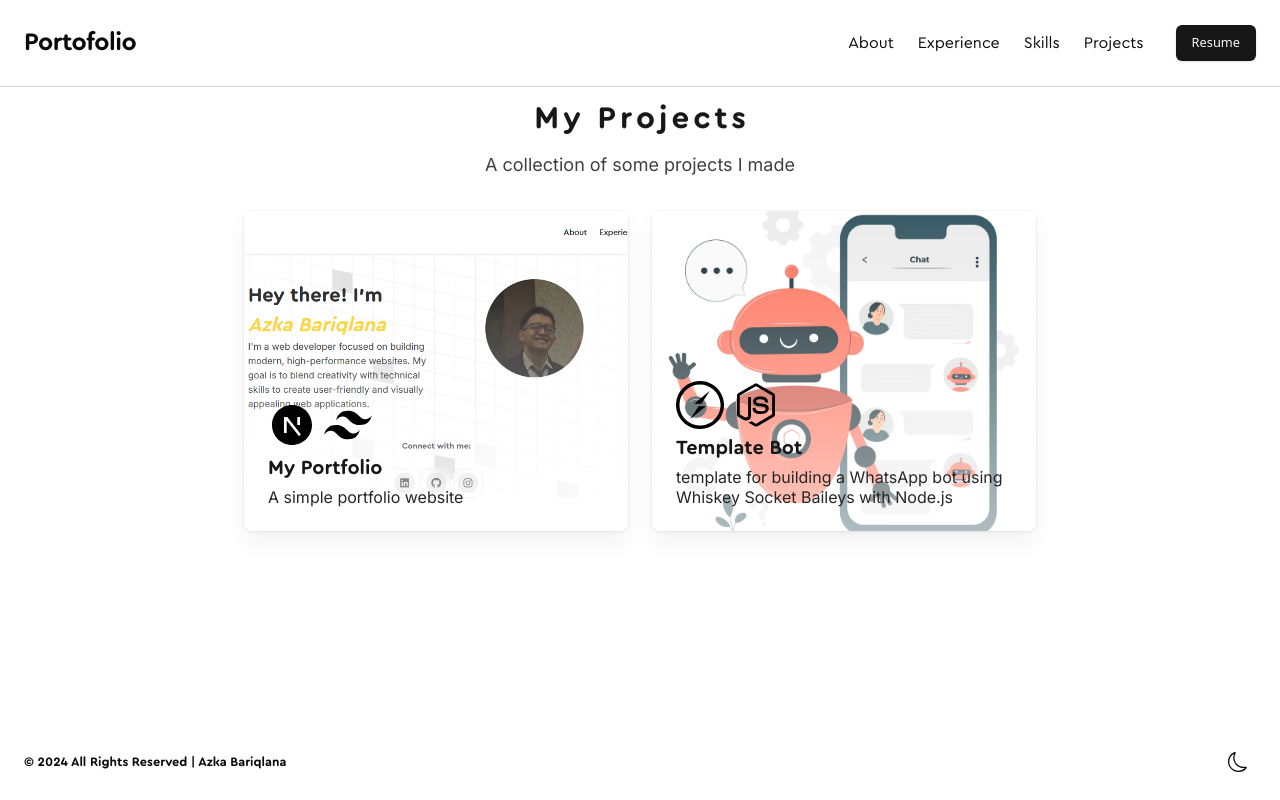
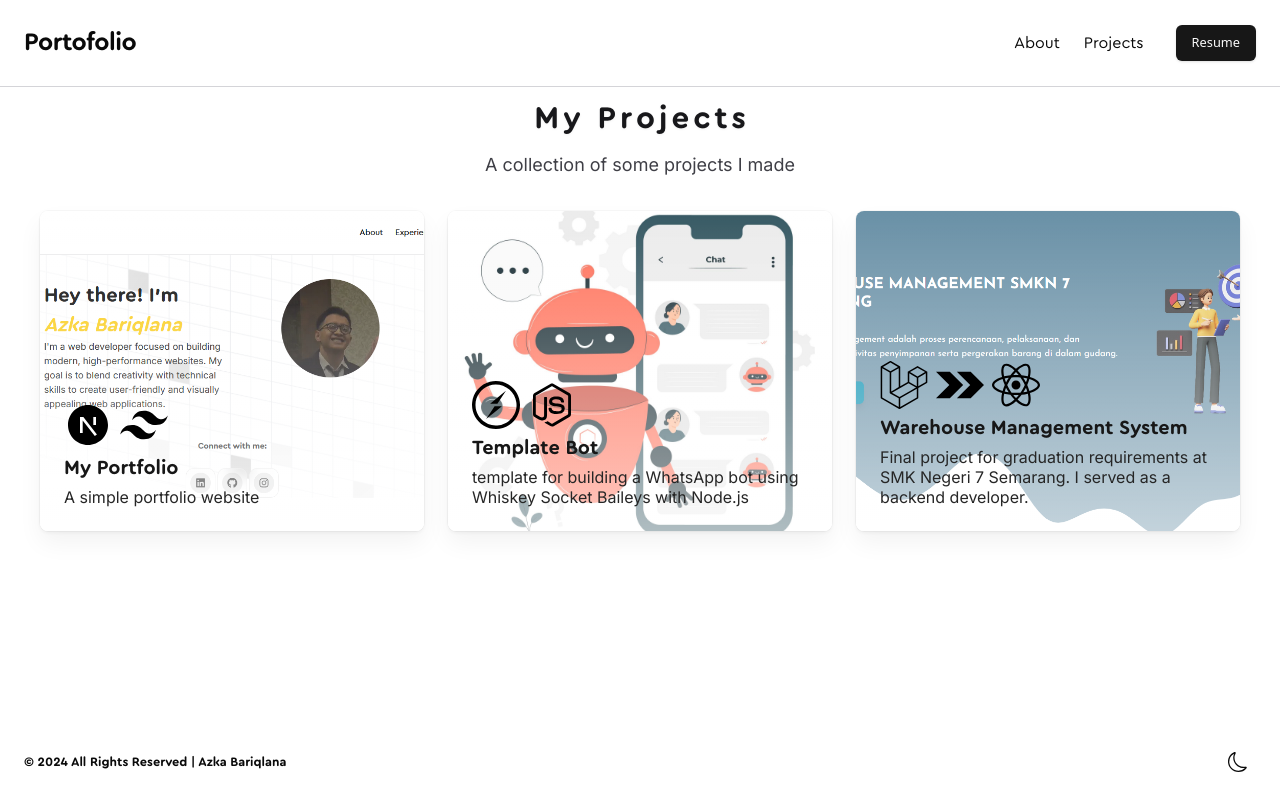
Before and after one commit to azkbrqlna/portofolio, a Next.js app: page /projects in a window 1280 px wide. Built offline with nearby package versions, Linux system fonts and the light colour scheme.

Commit message:
add: project WMS

```diff
--- a/src/app/projects/page.jsx
+++ b/src/app/projects/page.jsx
@@ -3,7 +3,7 @@ import { FadeText } from "@/components/ui/fade-text";
 import GradualSpacing from "@/components/ui/gradual-spacing";
 import Image from "next/image";
 import { RiNextjsFill, RiNodejsFill, RiTailwindCssFill } from "react-icons/ri";
-import { SiSocketdotio } from "react-icons/si";
+import { SiInertia, SiLaravel, SiReact, SiSocketdotio } from "react-icons/si";
 
 const cardClass = {
   bg: "absolute inset-0 h-full w-full object-cover transition-transform duration-300 ease-out group-hover:scale-110 group-hover:rotate-2",
@@ -20,7 +20,7 @@ const projects = [
       <Image
         src="/images/porto.png"
         layout="fill"
-        alt="Project 1"
+        alt="porto"
         className={cardClass.bg}
       />
     ),
@@ -36,7 +36,23 @@ const projects = [
       <Image
         src="/images/Whatsapp-Bot.jpg"
         layout="fill"
-        alt="Project 1"
+        alt="whatsapp-bot"
+        className={cardClass.bg}
+      />
+    ),
+  },
+  {
+    Icons: [SiLaravel, SiInertia, SiReact],
+    name: "Warehouse Management System",
+    description:
+      "Final project for graduation requirements at SMK Negeri 7 Semarang. I served as a backend developer.",
+    href: "#",
+    cta: "View Project",
+    background: (
+      <Image
+        src="/images/wms.png"
+        layout="fill"
+        alt="WMS"
         className={cardClass.bg}
       />
     ),
--- a/src/components/Navbar/Navbar.jsx
+++ b/src/components/Navbar/Navbar.jsx
@@ -24,8 +24,6 @@ export default function Navbar() {
       <div className="flex items-center space-x-8">
         <div className="hidden md:flex justify-end items-center space-x-6">
           <NavItem href="/">About</NavItem>
-          <NavItem href="/experience">Experience</NavItem>
-          <NavItem href="/skills">Skills</NavItem>
           <NavItem href="/projects">Projects</NavItem>
         </div>
 
```
Also changed, not shown: public/images/wms.png (added).
